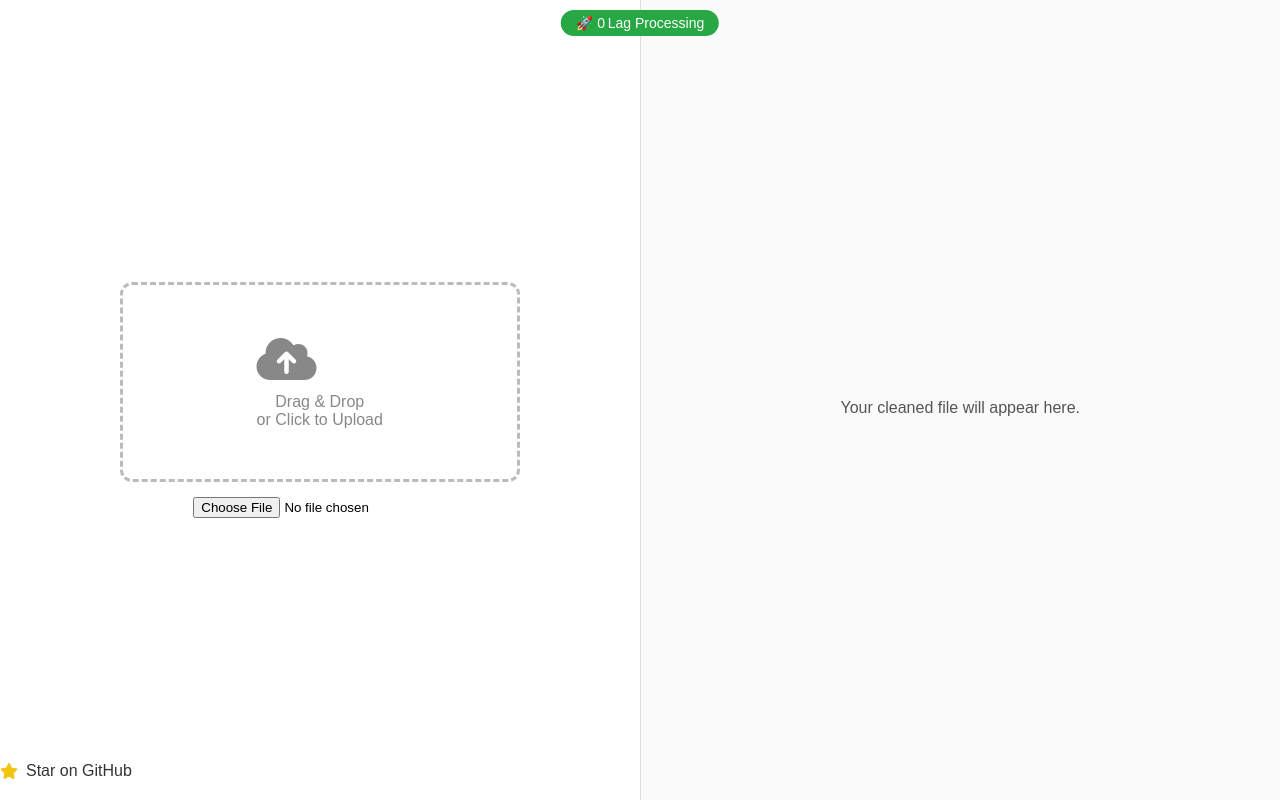
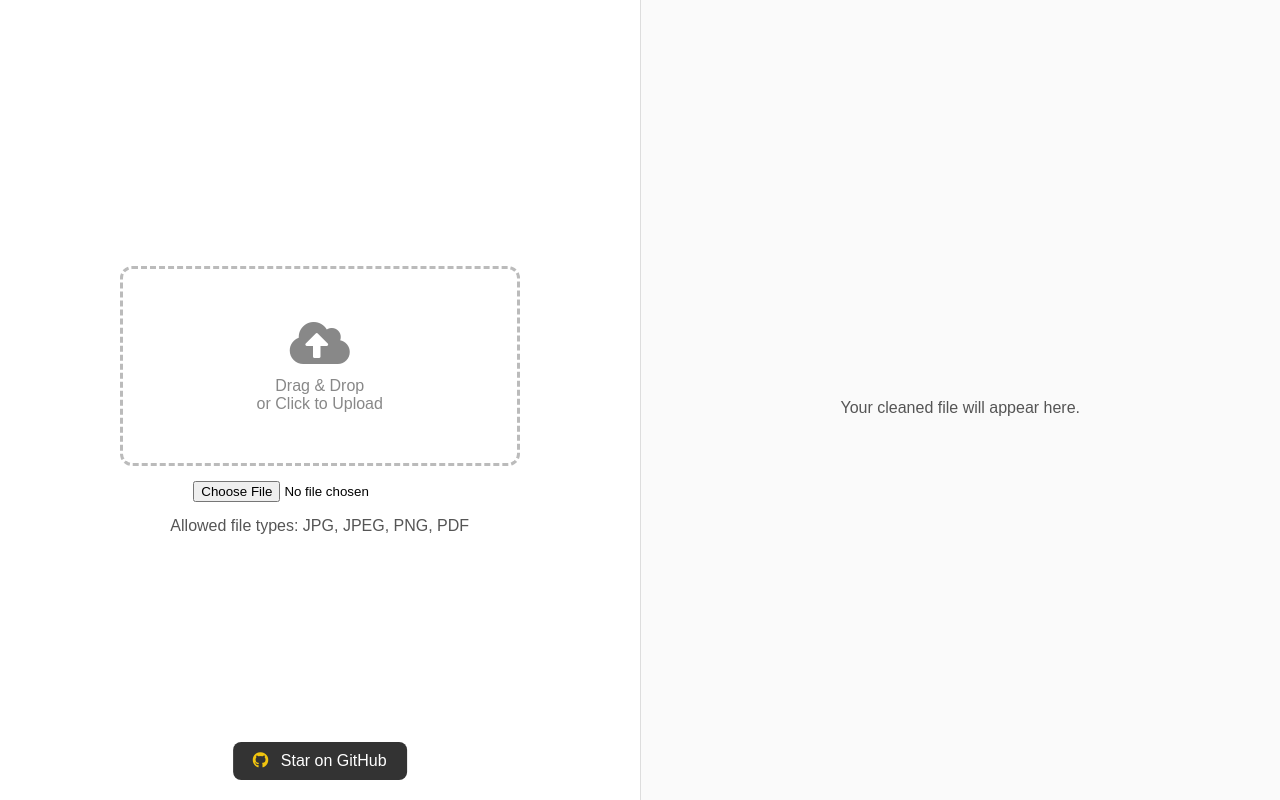
Before and after one commit to shravanprojects/shravanprojects.github.io, a plain HTML site: page exif-remover/index.html in a window 1280 px wide. Drawn offline with Linux system fonts and the light colour scheme.

Commit message:
Fixed icons

```diff
--- a/exif-remover/index.html
+++ b/exif-remover/index.html
@@ -5,8 +5,12 @@
   <meta name="viewport" content="width=device-width, initial-scale=1.0"/>
   <title>EXIF &amp; PDF Metadata Remover</title>
 
-  <!-- Font Awesome -->
-  <script src="https://kit.fontawesome.com/a076d05399.js" crossorigin="anonymous"></script>
+  <!-- Font Awesome v5 (no Kit) -->
+  <link
+    rel="stylesheet"
+    href="https://cdnjs.cloudflare.com/ajax/libs/font-awesome/5.15.4/css/all.min.css"
+  />
+
   <!-- piexifjs for JPEG EXIF removal -->
   <script src="https://unpkg.com/piexifjs"></script>
   <!-- PDF-Lib for PDF metadata removal -->
@@ -15,15 +19,8 @@
   <style>
     * { box-sizing: border-box; margin: 0; padding: 0; }
     body, html { height: 100%; font-family: Arial, sans-serif; background: #f5f5f5; }
-    .container {
-      display: flex;
-      height: 100%;
-    }
-    .pane {
-      flex: 1;
-      padding: 20px;
-      overflow: auto;
-    }
+    .container { display: flex; height: 100%; }
+    .pane { flex: 1; padding: 20px; overflow: auto; position: relative; }
     .left {
       background: #fff;
       border-right: 1px solid #ddd;
@@ -43,21 +40,15 @@
       justify-content: center;
       color: #888;
       transition: border-color 0.3s, background 0.3s;
+      text-align: center;
     }
     .drop-zone.dragover {
       border-color: #666;
       background: #fafafa;
     }
-    .drop-zone i {
-      font-size: 48px;
-      margin-bottom: 10px;
-    }
-    .drop-zone p {
-      text-align: center;
-    }
-    .file-input {
-      margin-top: 15px;
-    }
+    .drop-zone i { font-size: 48px; margin-bottom: 10px; }
+    .file-input { margin-top: 15px; }
+    .info { margin-top: 15px; color: #555; text-align: center; }
     .btn {
       display: inline-block;
       padding: 10px 20px;
@@ -68,6 +59,7 @@
       border-radius: 8px;
       cursor: pointer;
       text-decoration: none;
+      font-size: 16px;
     }
     .btn:hover { background: #0056b3; }
     .right {
@@ -85,11 +77,6 @@
       background: #fff;
       padding: 10px;
     }
-    .info {
-      margin-top: 15px;
-      text-align: center;
-      color: #555;
-    }
     .header {
       position: absolute;
       top: 10px; left: 50%;
@@ -100,24 +87,21 @@
       border-radius: 20px;
       font-size: 14px;
     }
-    .star-link {
+    .star-btn {
       position: absolute;
       bottom: 20px;
-      font-size: 16px;
-      text-decoration: none;
-      color: #333;
-      display: flex;
-      align-items: center;
+      left: 50%;
+      transform: translateX(-50%);
+      background: #333;
     }
-    .star-link i {
-      margin-right: 8px;
-      color: #f1c40f;
-    }
+    .star-btn i { margin-right: 8px; color: #f1c40f; }
   </style>
 </head>
 <body>
   <div class="header">🚀 0 Lag Processing</div>
+
   <div class="container">
+    <!-- LEFT PANE: Upload -->
     <div class="pane left">
       <div class="drop-zone" id="drop-zone">
         <div>
@@ -125,8 +109,24 @@
           <p>Drag &amp; Drop<br/>or Click to Upload</p>
         </div>
       </div>
-      <input type="file" accept=".jpg,.jpeg,.png,.pdf" id="file-input" class="file-input" />
+      <input
+        type="file"
+        accept=".jpg,.jpeg,.png,.pdf"
+        id="file-input"
+        class="file-input"
+      />
+      <p class="info">Allowed file types: JPG, JPEG, PNG, PDF</p>
+
+      <a
+        href="https://github.com/shravankumaruk/exif-jpg-pdf-remover"
+        target="_blank"
+        class="btn star-btn"
+      >
+        <i class="fab fa-github"></i> Star on GitHub
+      </a>
     </div>
+
+    <!-- RIGHT PANE: Output -->
     <div class="pane right">
       <div id="output-area">
         <p class="info">Your cleaned file will appear here.</p>
@@ -134,16 +134,12 @@
     </div>
   </div>
 
-  <a href="https://github.com/shravankumaruk/exif-jpg-pdf-remover" target="_blank" class="star-link">
-    <i class="fas fa-star"></i> Star on GitHub
-  </a>
-
   <script>
     const dropZone = document.getElementById('drop-zone');
     const fileInput = document.getElementById('file-input');
     const output = document.getElementById('output-area');
 
-    // Highlight on drag over
+    // Drag & drop styling
     ['dragenter','dragover'].forEach(evt =>
       dropZone.addEventListener(evt, e => {
         e.preventDefault();
@@ -180,12 +176,9 @@
         const arrayBuffer = await file.arrayBuffer();
         const pdfDoc = await PDFLib.PDFDocument.load(arrayBuffer);
         // remove all metadata
-        pdfDoc.setTitle('');
-        pdfDoc.setAuthor('');
-        pdfDoc.setSubject('');
-        pdfDoc.setKeywords([]);
-        pdfDoc.setProducer('');
-        pdfDoc.setCreator('');
+        pdfDoc.setTitle(''); pdfDoc.setAuthor('');
+        pdfDoc.setSubject(''); pdfDoc.setKeywords([]);
+        pdfDoc.setProducer(''); pdfDoc.setCreator('');
         const pdfBytes = await pdfDoc.save();
         const blob = new Blob([pdfBytes], { type: 'application/pdf' });
         const url = URL.createObjectURL(blob);
@@ -213,7 +206,7 @@
         wrap.appendChild(iframe);
       }
 
-      // Download button
+      // Download button (below preview)
       const link = document.createElement('a');
       link.href = url;
       link.download = mime === 'application/pdf' ? 'cleaned.pdf' : 'cleaned.jpg';
```
